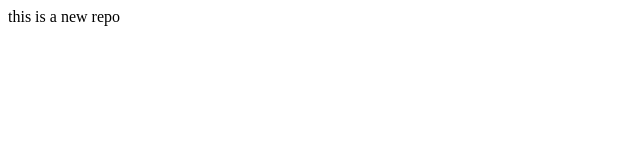
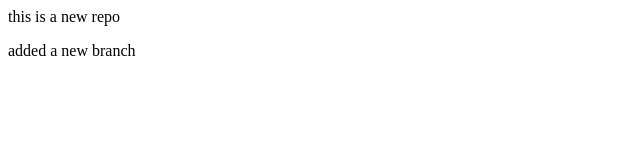
Before and after one commit to prashantsingh16112000/localrepo, a plain HTML site: page index.html in a window 1280 px wide. Shown: the whole page, without its empty margins (0-640 px from the left). Drawn offline with Linux system fonts and the light colour scheme.

Commit message:
added feature1

```diff
--- a/index.html
+++ b/index.html
@@ -1 +1,2 @@
 <p>this is a new repo</p>
+<p>added a new branch</p>
```
